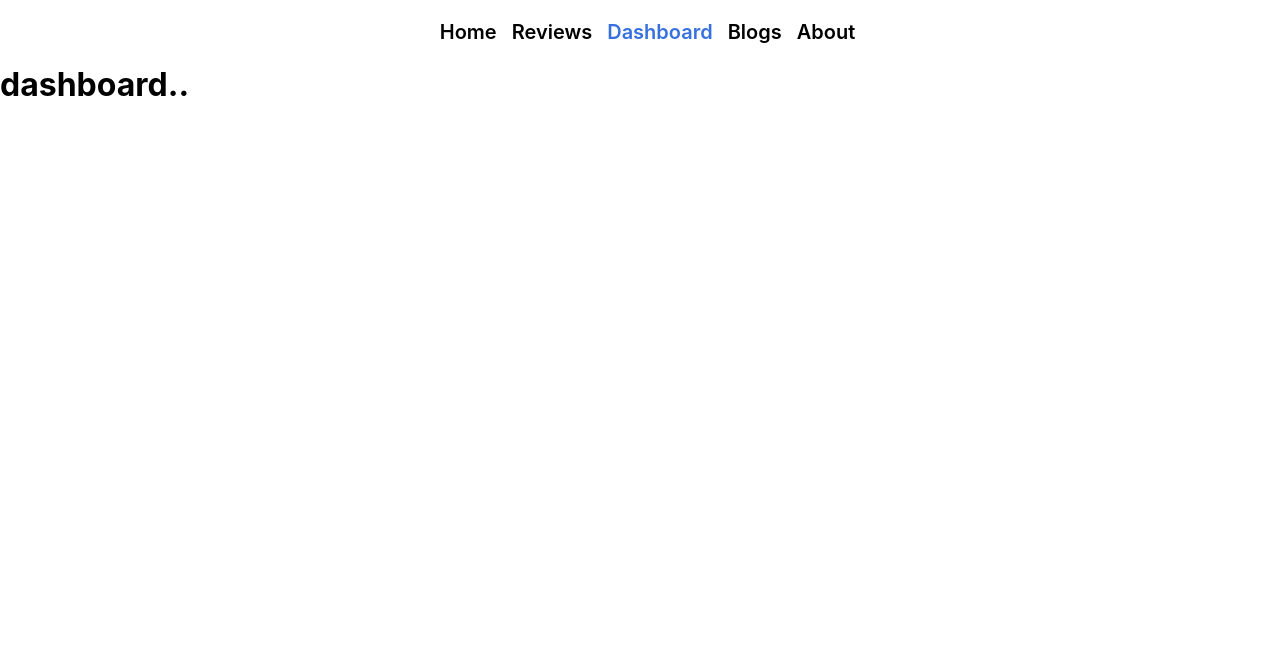
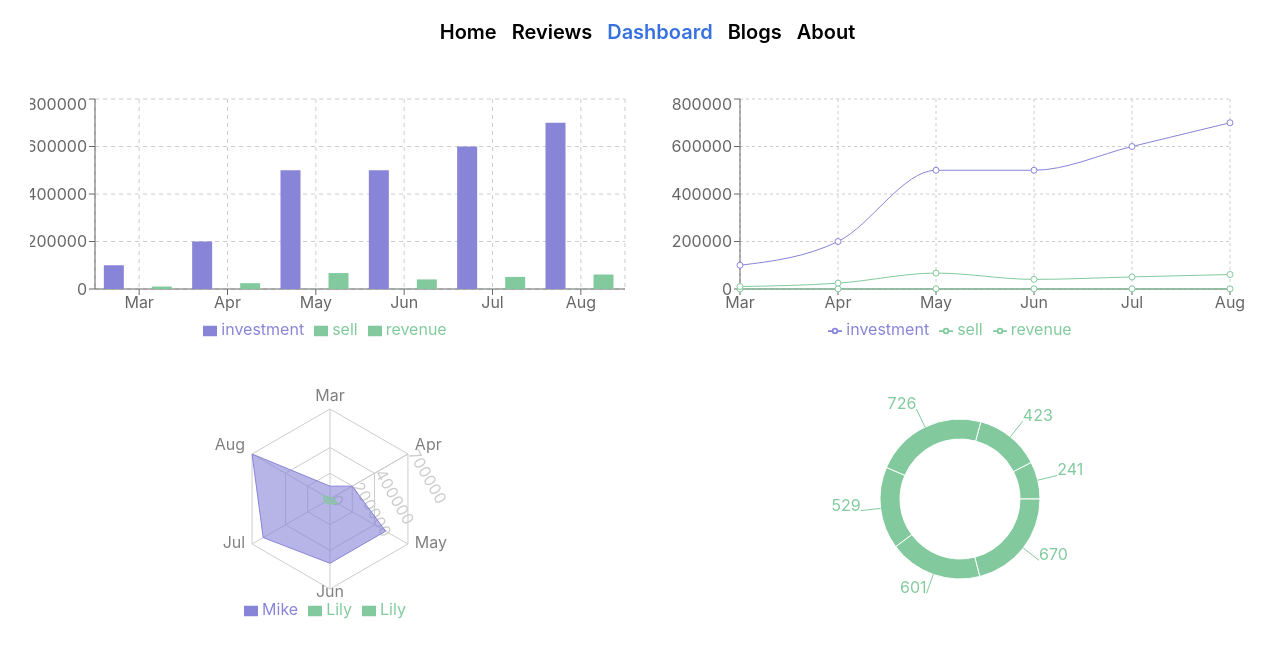
Before and after one commit to sajeeb5506/product-analysis-assignment, a React (Create React App) app: page /dashboard in a window 1280 px wide. Shown: the top 658 px of the page. Built offline with nearby package versions, Linux system fonts and the light colour scheme.

Commit message:
recharts added

```diff
--- a/package.json
+++ b/package.json
@@ -10,6 +10,7 @@
     "react-dom": "^18.0.0",
     "react-router-dom": "^6.3.0",
     "react-scripts": "5.0.0",
+    "recharts": "^2.1.9",
     "web-vitals": "^2.1.4"
   },
   "scripts": {
--- /dev/null
+++ b/public/data.json
@@ -0,0 +1,38 @@
+[
+    {
+        "month": "Mar",
+        "investment": 100000,
+        "sell": 241,
+        "revenue": 10401
+    },
+    {
+        "month": "Apr",
+        "investment": 200000,
+        "sell": 423,
+        "revenue": 24500
+    },
+    {
+        "month": "May",
+        "investment": 500000,
+        "sell": 726,
+        "revenue": 67010
+    },
+    {
+        "month": "Jun",
+        "investment": 500000,
+        "sell": 529,
+        "revenue": 40405
+    },
+    {
+        "month": "Jul",
+        "investment": 600000,
+        "sell": 601,
+        "revenue": 50900
+    },
+    {
+        "month": "Aug",
+        "investment": 700000,
+        "sell": 670,
+        "revenue": 61000
+    }
+]
--- a/public/index.html
+++ b/public/index.html
@@ -2,7 +2,7 @@
 <html lang="en">
   <head>
     <meta charset="utf-8" />
-    <link rel="icon" href="%PUBLIC_URL%/gopro-hero10-black-waterproof-action-camera-1-800x800.jpg" />
+    <link rel="icon" href="%PUBLIC_URL%/gopro-hero10-black-waterproof-action-camera-1-600x600.jpg" />
     <meta name="viewport" content="width=device-width, initial-scale=1" />
     <meta name="theme-color" content="#000000" />
     <meta
--- a/src/Components/Dashboard/Dashboard.css
+++ b/src/Components/Dashboard/Dashboard.css
@@ -0,0 +1,16 @@
+.dasbord{
+  display: grid;
+  grid-template-columns: repeat(2, 1fr);
+  gap: 30px;
+  padding: 30px;
+
+}
+@media only screen and (max-width: 600px) {
+    .dasbord{
+        display: grid;
+        grid-template-columns:  1fr;
+        gap: 30px;
+        padding: 5px;
+
+      }
+  }
--- a/src/Components/Dashboard/Dashboard.js
+++ b/src/Components/Dashboard/Dashboard.js
@@ -1,9 +1,61 @@
-import React from 'react';
+import React, { useEffect, useState } from 'react';
+import { Bar, BarChart, CartesianGrid, Legend, Line, LineChart, Pie, PieChart, PolarAngleAxis, PolarGrid, PolarRadiusAxis, Radar, RadarChart, RadialBar, RadialBarChart, Tooltip, XAxis, YAxis } from 'recharts';
 import './Dashboard.css'
+
 const Dashboard = () => {
+const [data, setData]=useState([]);
+useEffect(()=>{
+    fetch('data.json')
+    .then(res=>res.json())
+    .then(data=>setData(data));
+
+},[]);
+console.log(data);
+
     return (
-        <div>
-            <h1>dashboard..</h1>
+        <div className='dasbord'>
+     <div className="">
+     <BarChart width={600} height={250} data={data}>
+        <CartesianGrid strokeDasharray="4 4" />
+         <XAxis dataKey="month" />
+         <YAxis />
+         <Tooltip />
+          <Legend />
+        <Bar dataKey="investment" fill="#8884d8" />
+       <Bar dataKey="sell" fill="#82ca9d" />
+       <Bar dataKey="revenue" fill="#82ca9d" />
+        </BarChart>
+     </div>
+     <div className="">
+     <LineChart width={600} height={250} data={data}
+  margin={{ top: 5, right: 30, left: 20, bottom: 5 }}>
+  <CartesianGrid strokeDasharray="3 3" />
+  <XAxis dataKey="month" />
+  <YAxis />
+  <Tooltip />
+  <Legend />
+  <Line type="monotone" dataKey="investment" stroke="#8884d8" />
+  <Line type="monotone" dataKey="sell" stroke="#82ca9d" />
+  <Line type="monotone" dataKey="revenue" stroke="#82ca9d" />
+</LineChart>
+     </div>
+     <div className="">
+     <RadarChart outerRadius={90} width={600} height={250} data={data}>
+  <PolarGrid />
+  <PolarAngleAxis dataKey="month" />
+  <PolarRadiusAxis angle={30} domain={[0, 150]} />
+  <Radar name="Mike" dataKey="investment" stroke="#8884d8" fill="#8884d8" fillOpacity={0.6} />
+  <Radar name="Lily" dataKey="sell" stroke="#82ca9d" fill="#82ca9d" fillOpacity={0.6} />
+  <Radar name="Lily" dataKey="revenue" stroke="#82ca9d" fill="#82ca9d" fillOpacity={0.6} />
+  <Legend />
+</RadarChart>
+     </div>
+     <div className="">
+     <PieChart width={600} height={250}>
+  <Pie data={data} dataKey="month" nameKey="investment" cx="50%" cy="50%" outerRadius={50} fill="#8884d8" />
+  <Pie data={data} dataKey="sell" nameKey="revenue" cx="50%" cy="50%" innerRadius={60} outerRadius={80} fill="#82ca9d" label />
+</PieChart>
+     </div>
         </div>
     );
 };
```
Also changed, not shown: 1 other file (tests, documents, lock files or other folders).
